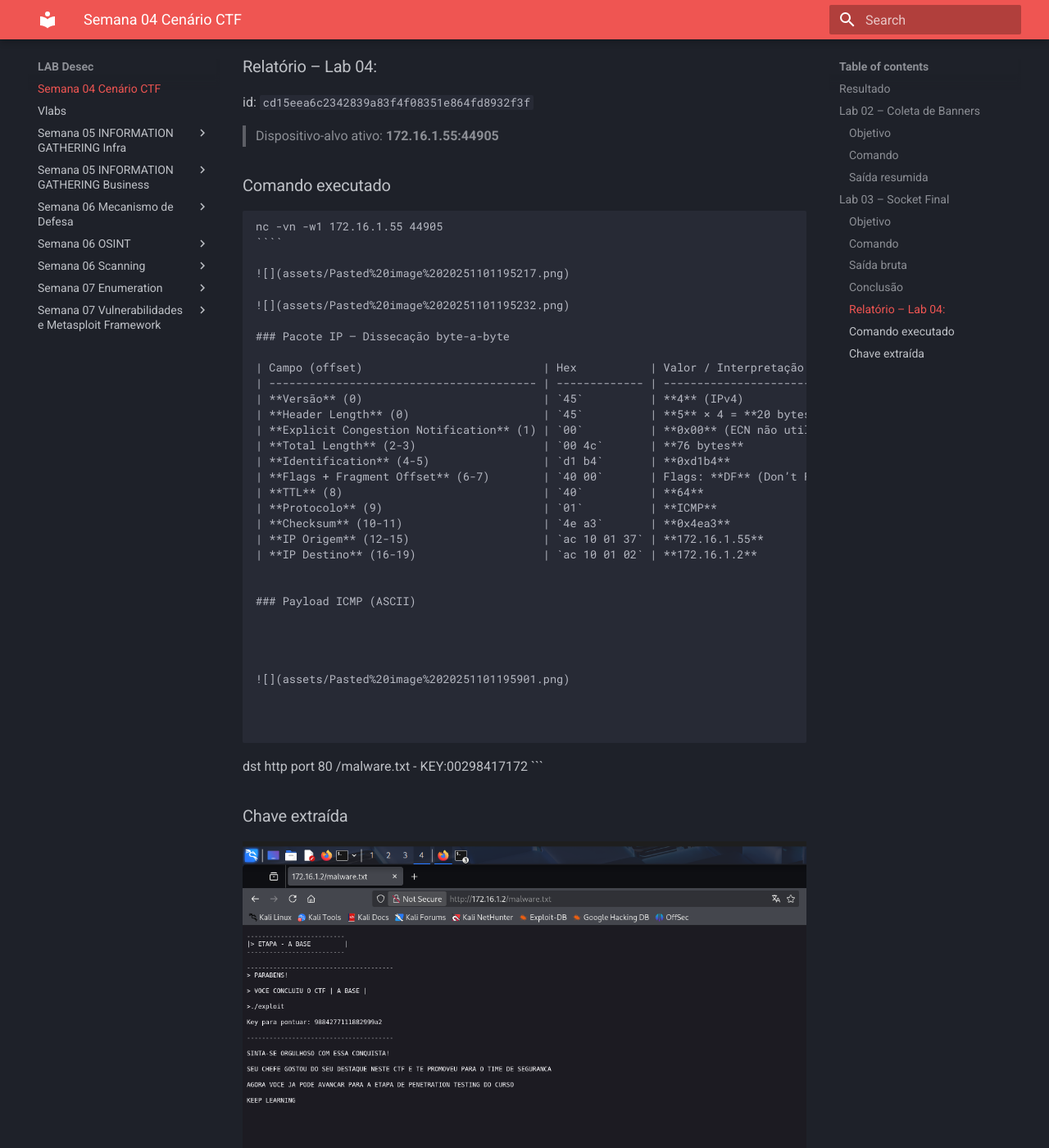
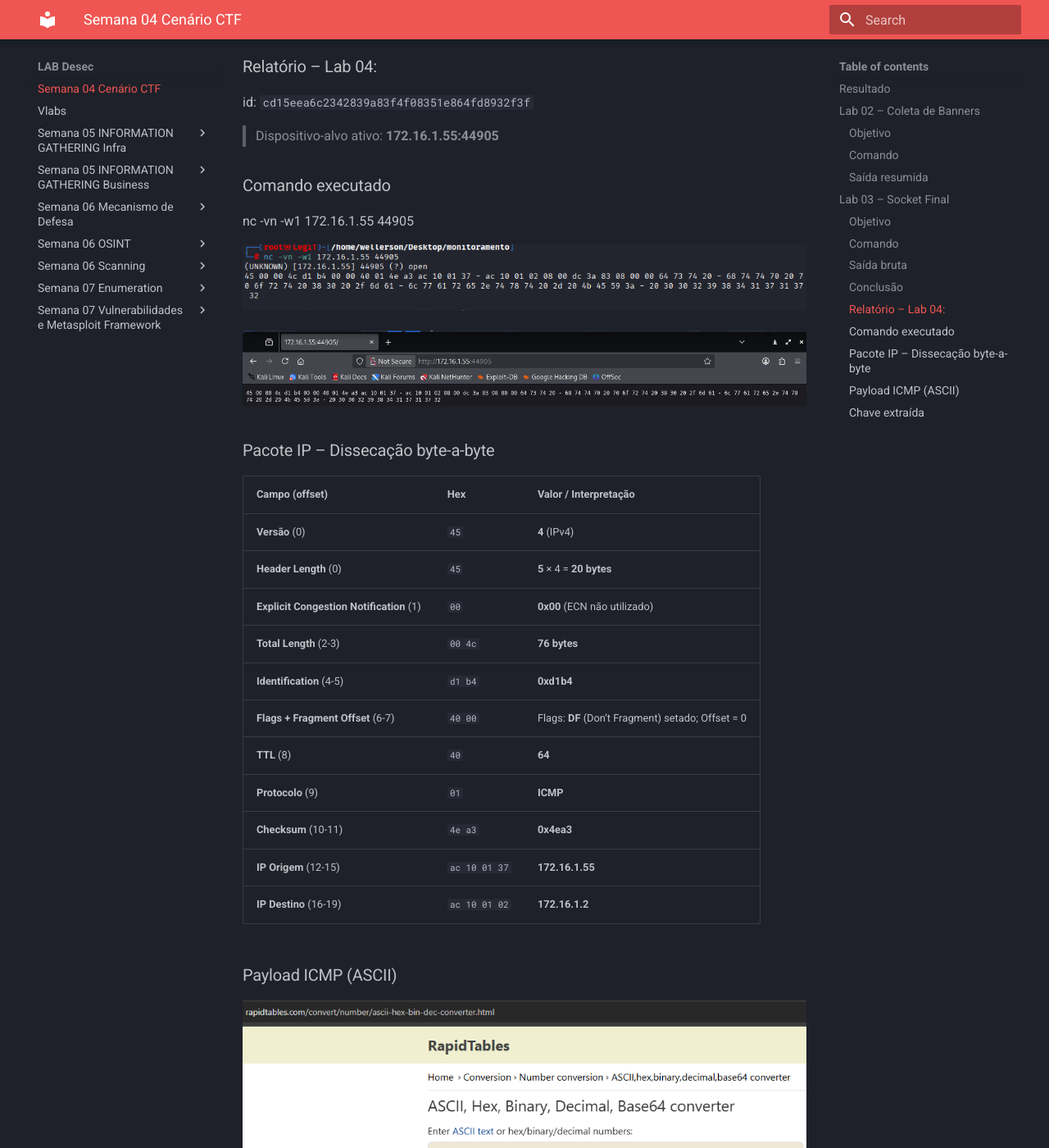
Before and after one commit to legitwell/Vlabs, an MkDocs documentation site: the page built from docs/Semana 04 - Cenário CTF.md, in a window 1280 px wide and 1400 px high, scrolled down 2111 px. Shown: the whole window at 82% size. Built offline with MkDocs 1.6.1 and Material for MkDocs 9.7.7, drawn with Linux system fonts in a browser that asks for light colours; some of the changed text lies outside the part shown.

Commit message:
Correção

`````diff
--- a/docs/Semana 04 - Cenário CTF.md
+++ b/docs/Semana 04 - Cenário CTF.md
@@ -94,11 +94,14 @@
 > Dispositivo-alvo ativo: **172.16.1.55:44905**
 
 ### Comando executado
-```bash
+
 nc -vn -w1 172.16.1.55 44905
-````
+
+
 
 ![](assets/Pasted%20image%2020251101195217.png)
+
+
 
 ![](assets/Pasted%20image%2020251101195232.png)
 
`````
Also changed, not shown: site/Semana 04 - Cenário CTF/index.html, site/search/search_index.json.
